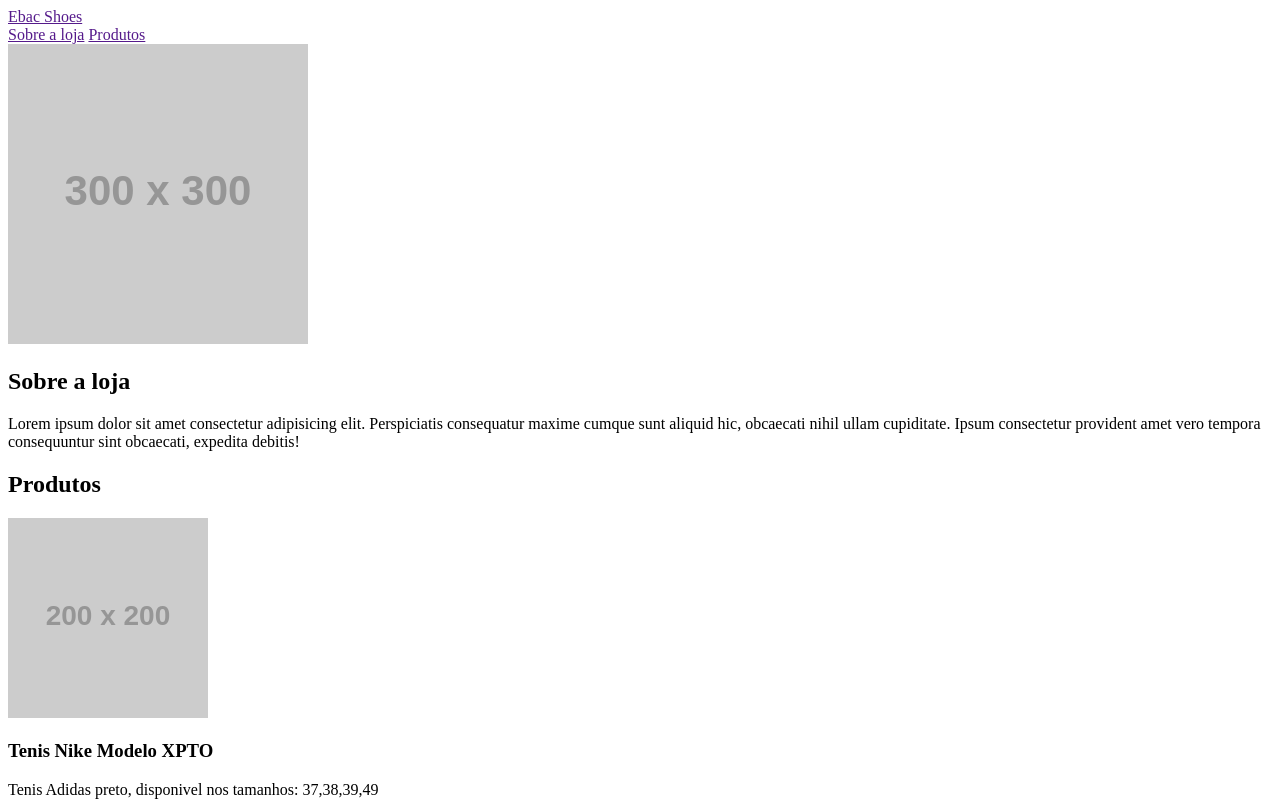
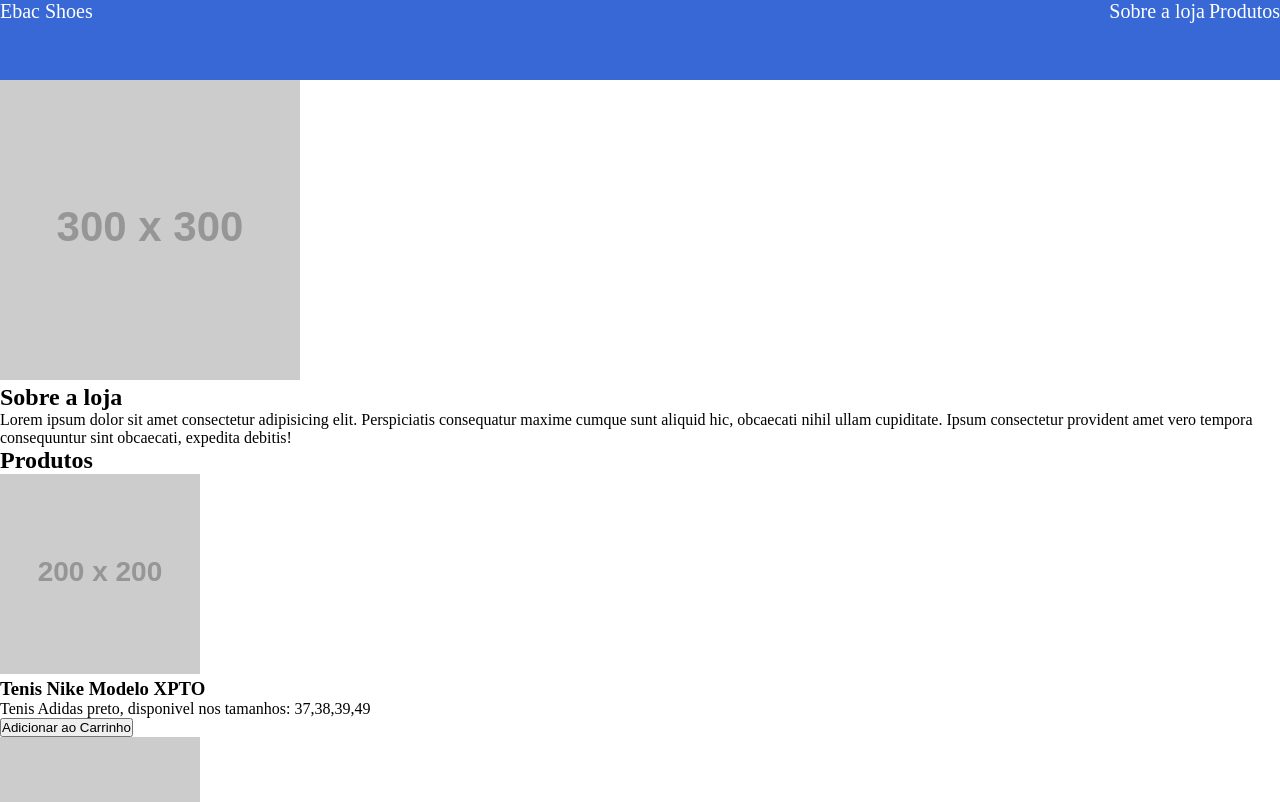
Before and after one commit to barbosagustav/Teste-de-Resposividade, a plain HTML site: page index.html in a window 1280 px wide. Shown: the top 802 px of the page. Drawn offline with Linux system fonts and the light colour scheme; placeholder pictures from the web are drawn by us.

Commit message:
iniciando style css

```diff
--- a/index.html
+++ b/index.html
@@ -5,6 +5,7 @@
     <meta http-equiv="X-UA-Compatible" content="IE=edge">
     <meta name="viewport" content="width=device-width, initial-scale=1.0">
     <title>Ebac Shoes</title>
+    <link rel="stylesheet" href="style.css">
 </head>
 <body>
     <header>
--- a/style.css
+++ b/style.css
@@ -0,0 +1,17 @@
+* {
+    margin: 0;
+    padding: 0;
+}
+
+header {
+    background-color: #3868d6;
+    height: 80px;
+    display: flex;
+    justify-content: space-between;
+}
+
+header a {
+    color: white;
+    text-decoration: none;
+    font-size: 20px
+}
```
